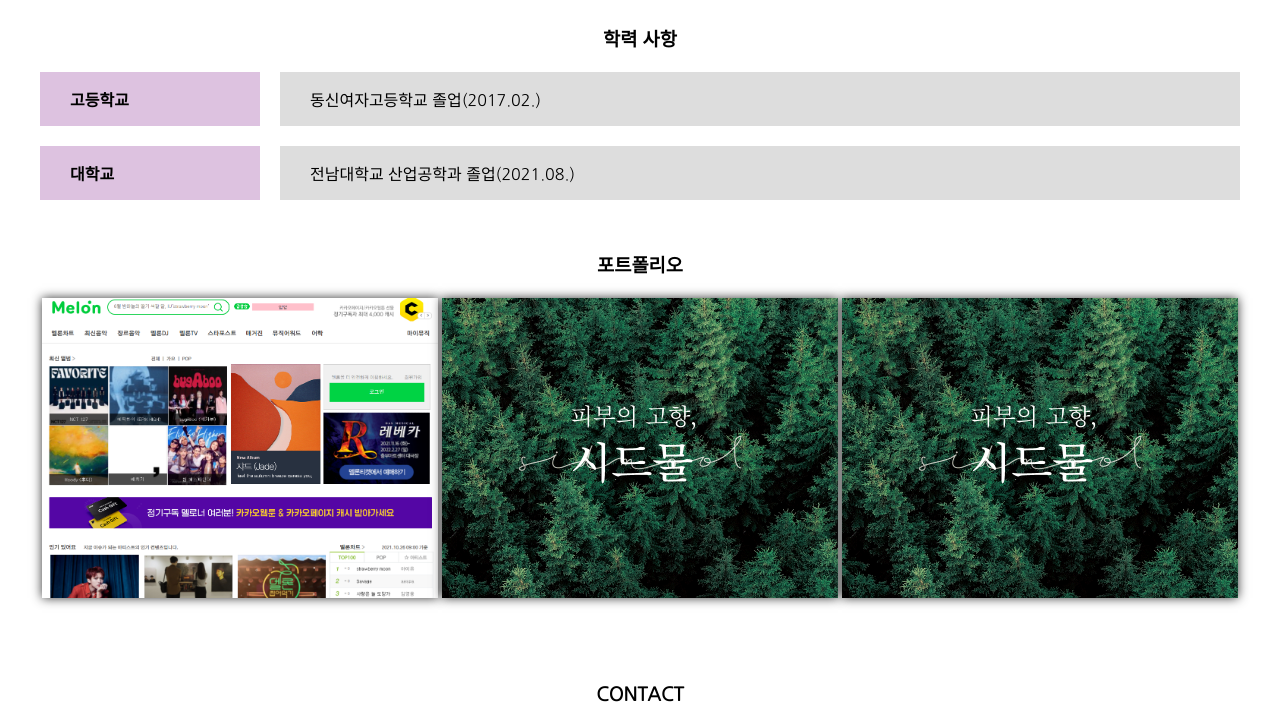
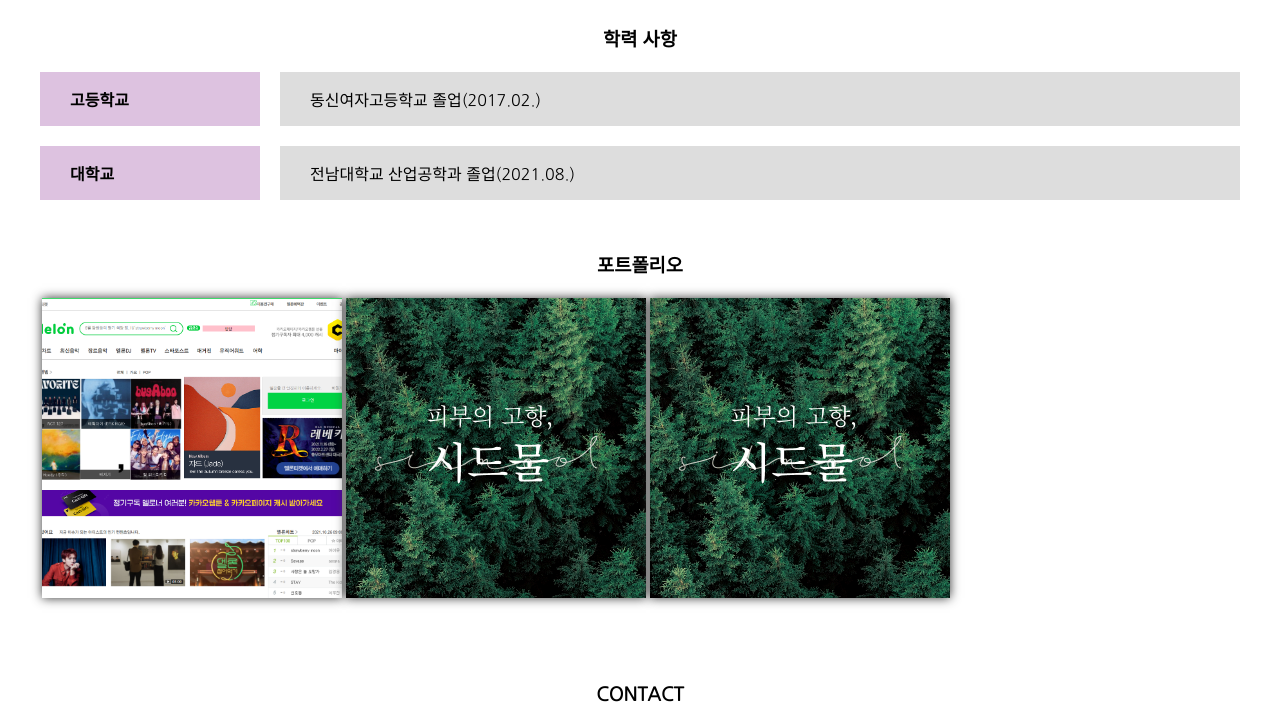
Before and after one commit to wannit9/JIWONmysite, a plain HTML site: page index.html in a window 1280 px wide. Shown: the part 979-1703 px from the top of the page. Drawn offline with nearby package versions, Linux system fonts and the light colour scheme.

Commit message:
Update mysite.css

```diff
--- a/css/mysite.css
+++ b/css/mysite.css
@@ -91,7 +91,7 @@ a {
     margin: 0 auto;
 }
 #details2 li {
-    width: 33%;
+    width: 300px;
     height: 300px;
     margin: 0 2px;
     float: left;
```
